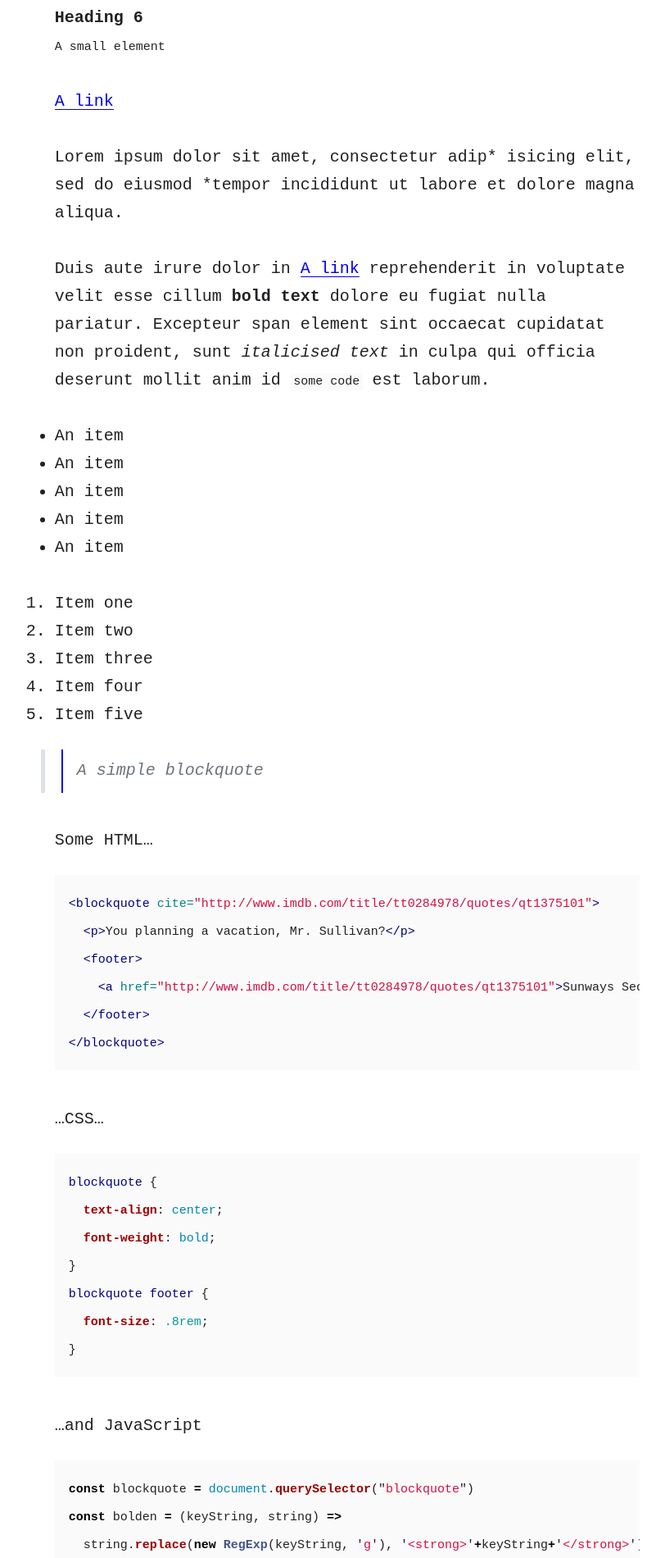
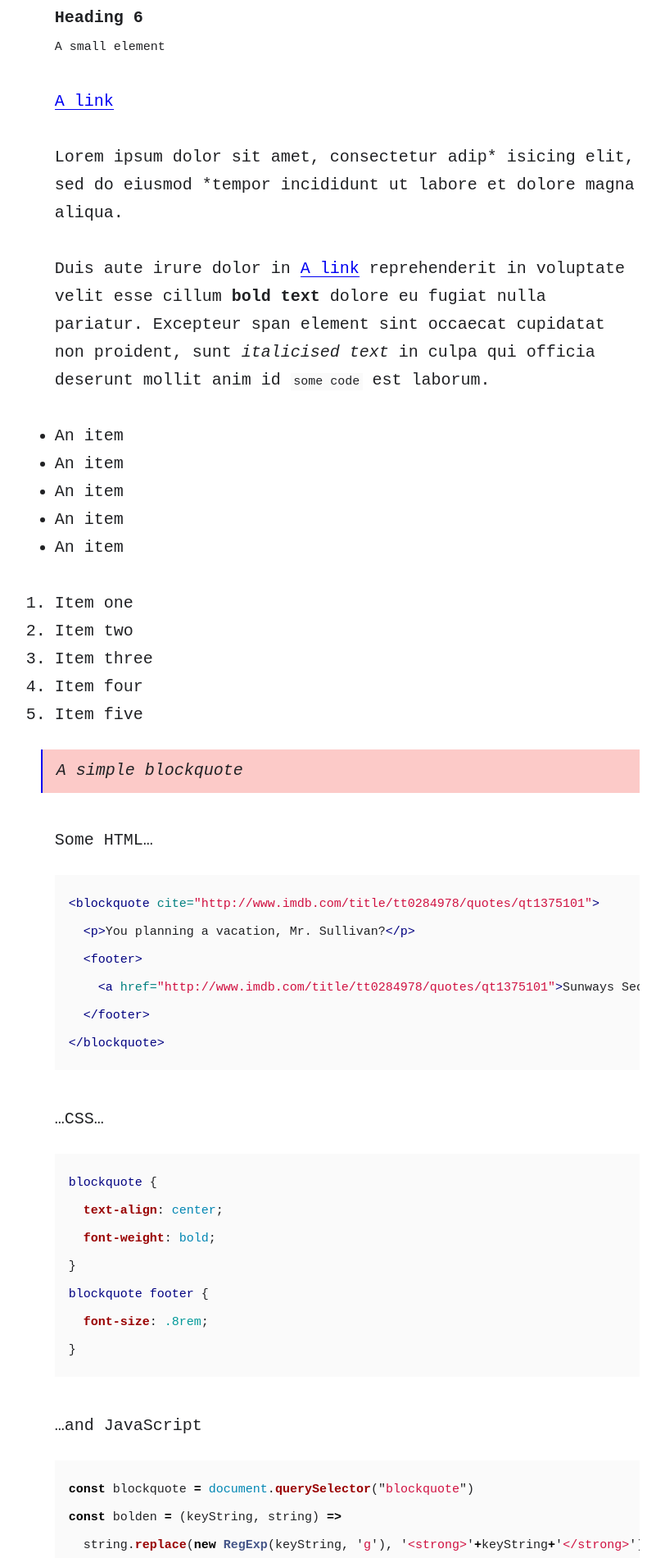
Before and after one commit to bulungula-tech-centre/bulungula-tech-centre, a Jekyll site: the page built from finances.md, in a window 1280 px wide. Shown: the part 795-2695 px from the top of the page at 82% size, without its empty margins (435-1247 px from the left). Built offline with Jekyll 4.4.1, drawn with Linux system fonts in a browser that asks for light colours.

Commit message:
modify blockquote formatting

```diff
--- a/_sass/_theme.scss
+++ b/_sass/_theme.scss
@@ -475,7 +475,5 @@ pre code {
 }
 
 blockquote {
-  border-left: .25em solid #dfe2e5;
-  color: #6a737d;
-  padding: 0 1em;
+  background-color: #fccac8;
 }
```
